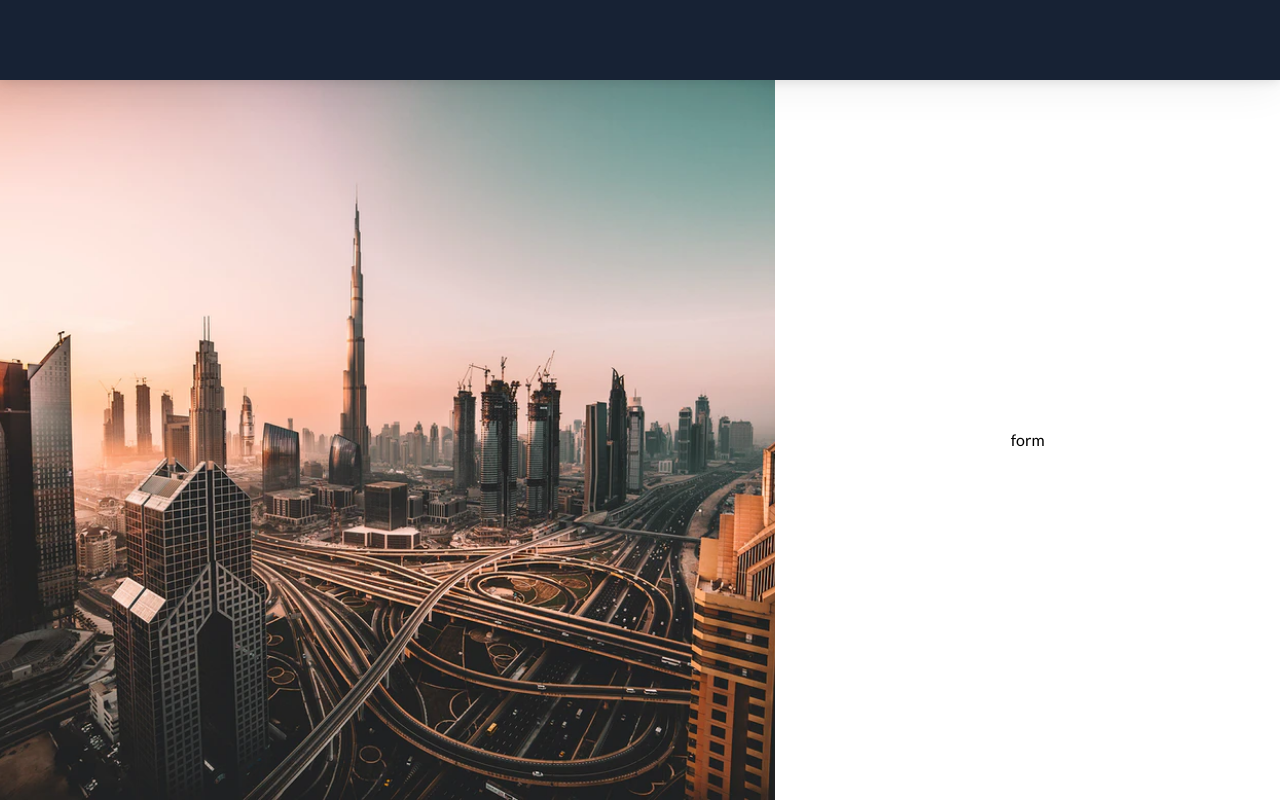
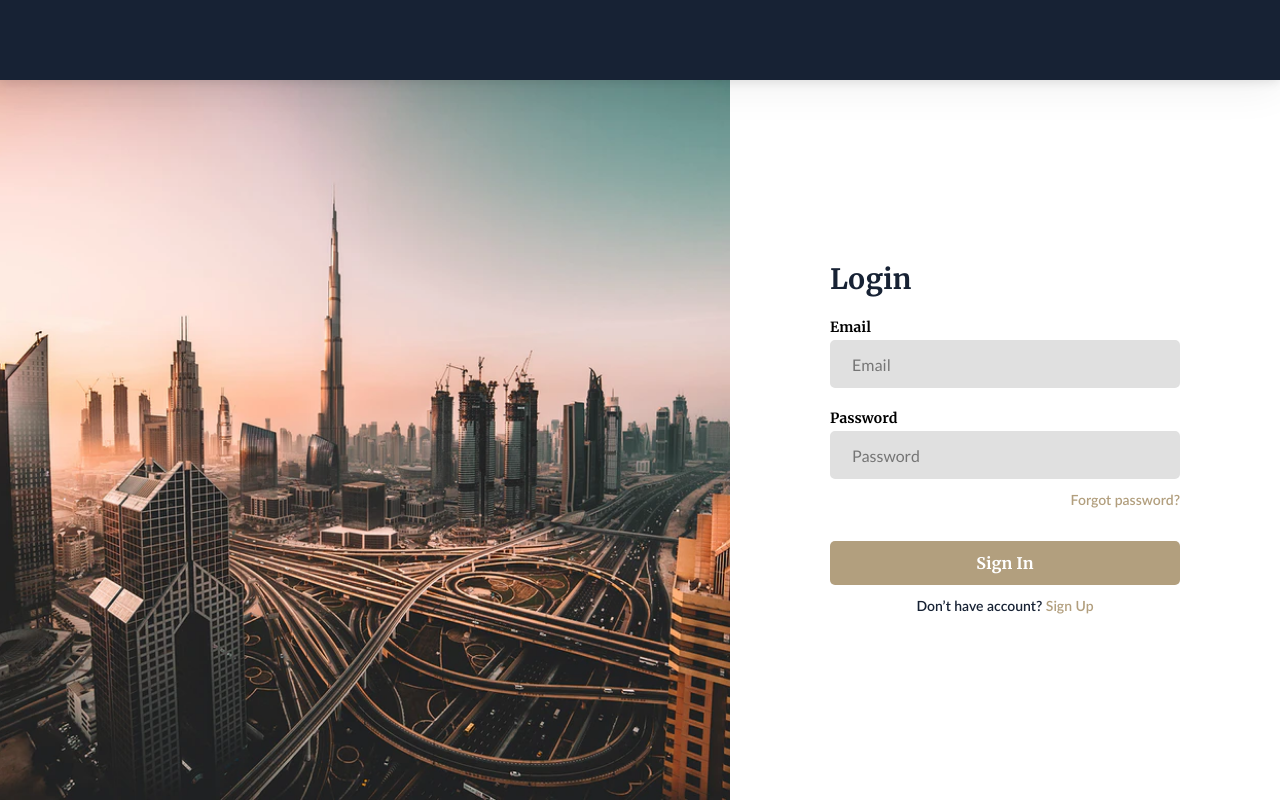
Before and after one commit to made-by-curiosity/zenbit_test_task, a React (Create React App) app in the folder frontend/: page /zenbit_test_task/login in a window 1280 px wide. Built offline with nearby package versions, Linux system fonts and the light colour scheme.

Commit message:
add login form styles

```diff
--- a/frontend/src/components/DealCard/DealCard.styled.jsx
+++ b/frontend/src/components/DealCard/DealCard.styled.jsx
@@ -52,7 +52,6 @@ export const CardInfoContainer = styled.div`
 export const CardInfoItem = styled.span`
   width: 170px;
 
-  font-family: 'Lato', sans-serif;
   font-size: 18px;
   font-weight: 700;
   line-height: 1.22;
--- a/frontend/src/components/HeroSection/HeroSection.styled.jsx
+++ b/frontend/src/components/HeroSection/HeroSection.styled.jsx
@@ -28,7 +28,6 @@ export const Text = styled.p`
   margin-bottom: 30px;
 
   text-align: center;
-  font-family: 'Lato', sans-serif;
   font-size: 24px;
   line-height: 1.33;
   letter-spacing: -0.48px;
--- /dev/null
+++ b/frontend/src/components/LoginForm/LoginForm.jsx
@@ -0,0 +1,36 @@
+import {
+  AuthLink,
+  FormTitle,
+  FormWrapper,
+  Input,
+  InputLabel,
+  InputsWrapper,
+  LabelWrapper,
+  NoAccountText,
+  PasswordLink,
+} from './LoginForm.styled';
+
+import { MainButton } from 'components/MainButton/MainButton';
+
+export const LoginForm = () => {
+  return (
+    <FormWrapper>
+      <FormTitle>Login</FormTitle>
+      <InputsWrapper>
+        <LabelWrapper>
+          <InputLabel>Email</InputLabel>
+          <Input type="text" placeholder="Email" />
+        </LabelWrapper>
+        <LabelWrapper>
+          <InputLabel>Password</InputLabel>
+          <Input type="text" placeholder="Password" />
+        </LabelWrapper>
+      </InputsWrapper>
+      <PasswordLink to="/signup">Forgot password?</PasswordLink>
+      <MainButton text="Sign In" type="submit" />
+      <NoAccountText>
+        Don’t have account? <AuthLink to="/signup">Sign Up</AuthLink>
+      </NoAccountText>
+    </FormWrapper>
+  );
+};
--- /dev/null
+++ b/frontend/src/components/LoginForm/LoginForm.styled.jsx
@@ -0,0 +1,105 @@
+import { Link } from 'react-router-dom';
+import styled from 'styled-components';
+
+export const FormWrapper = styled.div`
+  width: 350px;
+
+  display: flex;
+  flex-direction: column;
+`;
+
+export const FormTitle = styled.p`
+  margin-bottom: 20px;
+
+  font-family: 'Merriweather', serif;
+  font-size: 28px;
+  font-weight: 700;
+  line-height: 1.21;
+
+  color: #172234;
+`;
+
+export const InputsWrapper = styled.div`
+  margin-bottom: 10px;
+
+  display: flex;
+  flex-direction: column;
+  gap: 20px;
+`;
+
+export const LabelWrapper = styled.label`
+  display: flex;
+  flex-direction: column;
+  gap: 3px;
+
+  cursor: pointer;
+`;
+
+export const InputLabel = styled.span`
+  font-family: 'Merriweather', serif;
+  font-size: 14px;
+  font-weight: 700;
+  line-height: 1.43;
+
+  color: #000;
+`;
+
+export const Input = styled.input`
+  width: 350px;
+  padding: 14px 20px 12px 20px;
+
+  border-radius: 5px;
+  border: 2px solid #e0e0e0;
+  background: #e0e0e0;
+
+  cursor: pointer;
+`;
+
+export const PasswordLink = styled(Link)`
+  margin-bottom: 30px;
+  margin-left: auto;
+
+  text-align: right;
+  font-size: 14px;
+  font-weight: 600;
+  line-height: 1.57;
+
+  color: #b29f7e;
+
+  transition: opacity 200ms ease-out;
+
+  &:hover,
+  &:focus {
+    opacity: 0.7;
+  }
+
+  &:active {
+    opacity: 0.9;
+  }
+`;
+
+export const NoAccountText = styled.p`
+  margin-top: 10px;
+
+  text-align: center;
+  font-size: 14px;
+  font-weight: 600;
+  line-height: 1.57;
+
+  color: #172234;
+`;
+
+export const AuthLink = styled(Link)`
+  color: #b29f7e;
+
+  transition: opacity 200ms ease-out;
+
+  &:hover,
+  &:focus {
+    opacity: 0.7;
+  }
+
+  &:active {
+    opacity: 0.9;
+  }
+`;
--- a/frontend/src/components/MainButton/MainButton.styled.jsx
+++ b/frontend/src/components/MainButton/MainButton.styled.jsx
@@ -3,6 +3,24 @@ import styled from 'styled-components';
 export const Button = styled.button`
   padding: 11px;
 
+  text-align: center;
+  font-family: 'Merriweather', serif;
+  font-size: 16px;
+  font-weight: 700;
+  line-height: 1.38;
+
+  color: #fff;
   border-radius: 5px;
   background-color: #b29f7e;
+
+  transition: opacity 200ms ease-out;
+
+  &:hover,
+  &:focus {
+    opacity: 0.7;
+  }
+
+  &:active {
+    opacity: 0.9;
+  }
 `;
--- a/frontend/src/pages/LoginPage.jsx
+++ b/frontend/src/pages/LoginPage.jsx
@@ -1,5 +1,6 @@
 import { AuthBgImg } from 'components/AuthBgImg/AuthBgImg';
 import { AuthContainer } from 'components/AuthContainer/AuthContainer';
+import { LoginForm } from 'components/LoginForm/LoginForm';
 import { Section } from 'components/Section/Section';
 
 const LoginPage = () => {
@@ -7,7 +8,7 @@ const LoginPage = () => {
     <Section>
       <AuthBgImg />
       <AuthContainer>
-        <div>form</div>
+        <LoginForm />
       </AuthContainer>
     </Section>
   );
```
